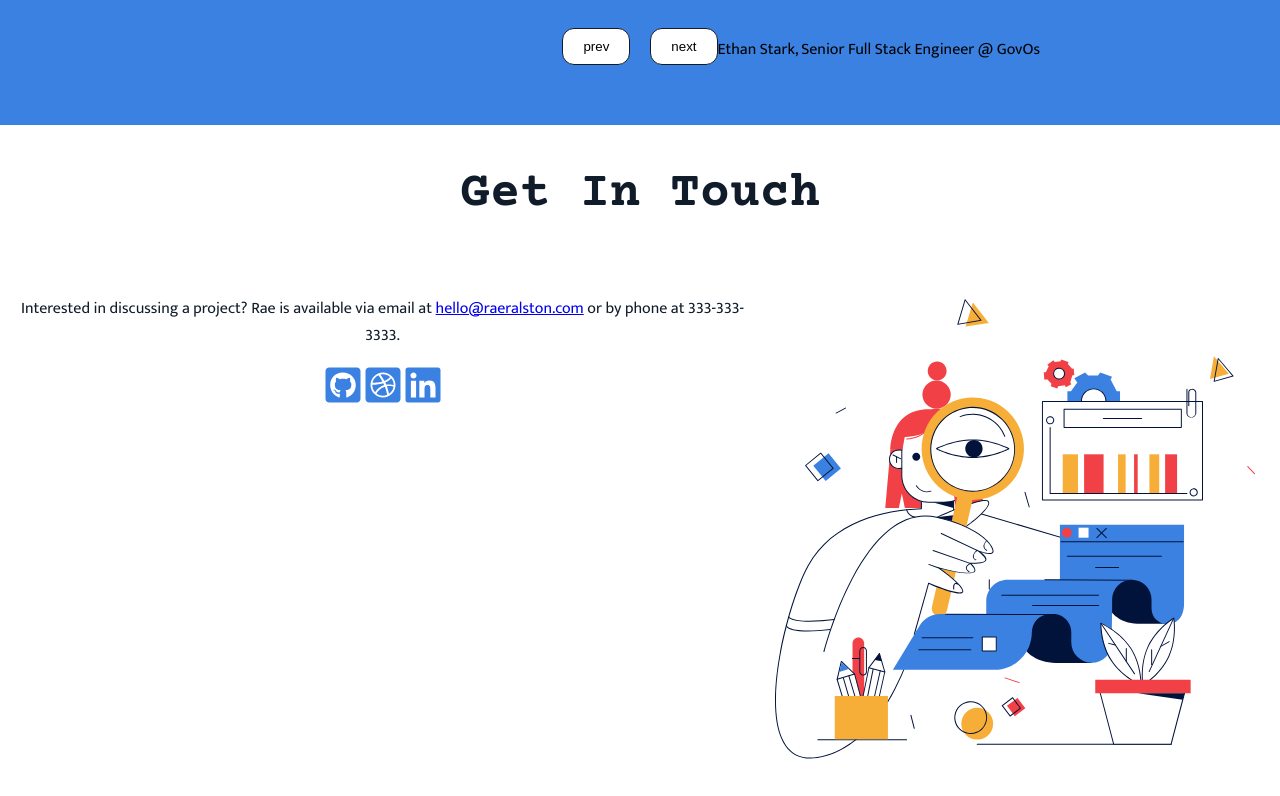
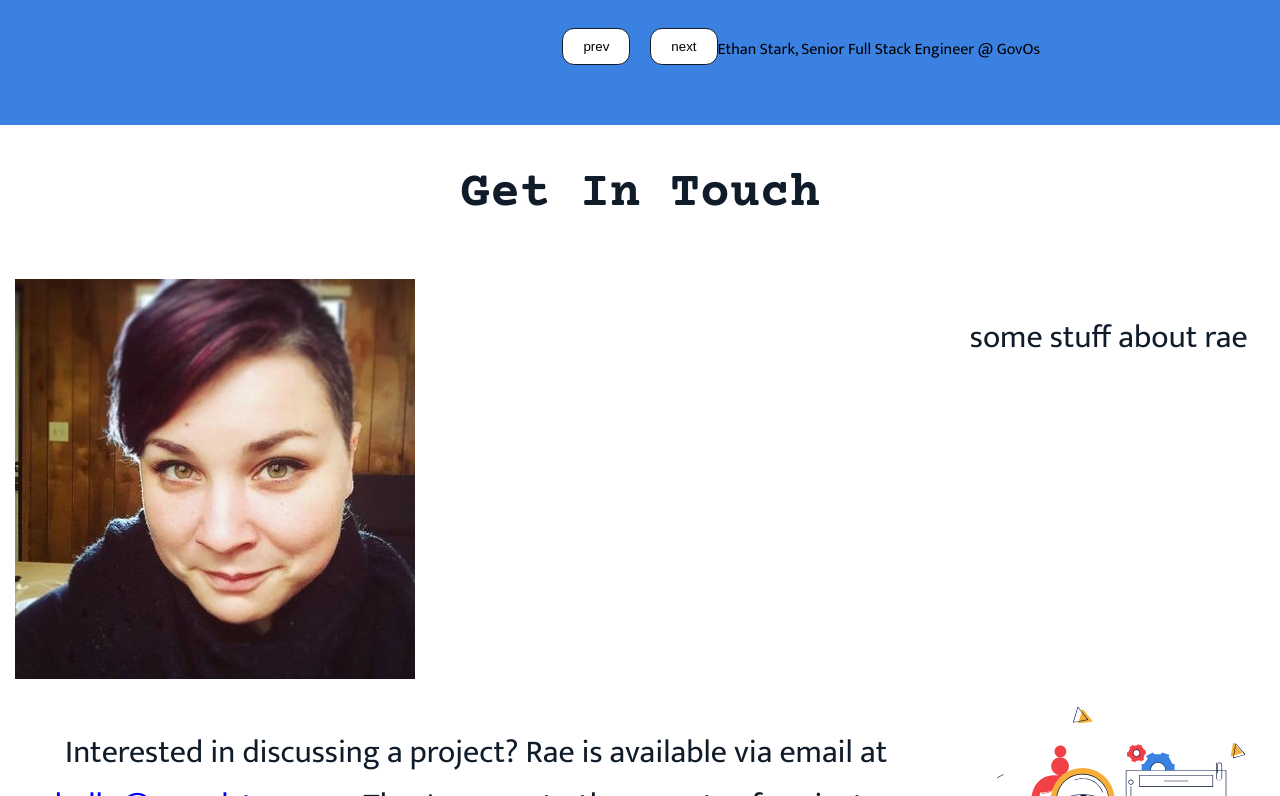
Before and after one commit to rae-ralston/rrcom, a React (Create React App) app: page / in a window 1280 px wide. Shown: the part 2564-3360 px from the top of the page. Built offline with nearby package versions, Linux system fonts and the light colour scheme.

Commit message:
refactor: contact/about content

```diff
--- /dev/null
+++ b/src/components/constants.js
@@ -0,0 +1,2 @@
+export const mailTo =
+  "mailto:rachelralston@pm.me?subject=🤘 Hey! Let's Work Together";
--- a/src/components/contact.js
+++ b/src/components/contact.js
@@ -1,15 +1,19 @@
 import { Container } from "./styles/_contact";
 import { SocialLinks } from "./contact.social-links";
 import analyzing from "../images/project-analysis.svg";
+import rae from "../images/rae_ralston.jpeg";
+import { mailTo } from "./constants";
 
 export const Contact = () => (
   <Container>
     <h2>Get In Touch</h2>
+    <img src={rae}></img>
+    <p>some stuff about rae</p>
     <div>
       <p>
         Interested in discussing a project? Rae is available via email at{" "}
-        <a href="mailto:hello@raeralston.com">hello@raeralston.com</a> or by
-        phone at 333-333-3333.
+        <a href={mailTo}>hello@raeralston.com</a>. They're open to these sorts
+        of projects...
       </p>
       <SocialLinks />
     </div>
--- a/src/components/nav.js
+++ b/src/components/nav.js
@@ -1,3 +1,4 @@
+import { mailTo } from "./constants";
 import { Container } from "./styles/_nav";
 import { Title } from "./styles/_portfolio.title";
 
@@ -5,8 +6,6 @@ export const Nav = () => (
   <Container>
     <Title>Rae Ralston</Title>
 
-    <a href="mailto:rachelralston@pm.me?subject=🤘 Hey! Let's Work Together">
-      Hire Me
-    </a>
+    <a href={mailTo}>Hire Me</a>
   </Container>
 );
--- a/src/components/styles/_contact.js
+++ b/src/components/styles/_contact.js
@@ -5,7 +5,7 @@ export const Container = styled.article`
   background-color: #fffd;
   color: #101c2a;
   display: grid;
-  grid-template-columns: 1fr 40%;
+  grid-template-columns: 1fr 25%;
   gap: 15px;
   max-width: 1250px;
   margin: 0 auto;
@@ -13,6 +13,10 @@ export const Container = styled.article`
   & .footer {
     grid-column: 1/-1;
     padding-top: 30px;
+  }
+
+  & p {
+    font-size: 2em;
   }
 
   & h2 {
```
Also changed, not shown: src/images/rae_ralston.jpeg (added).
